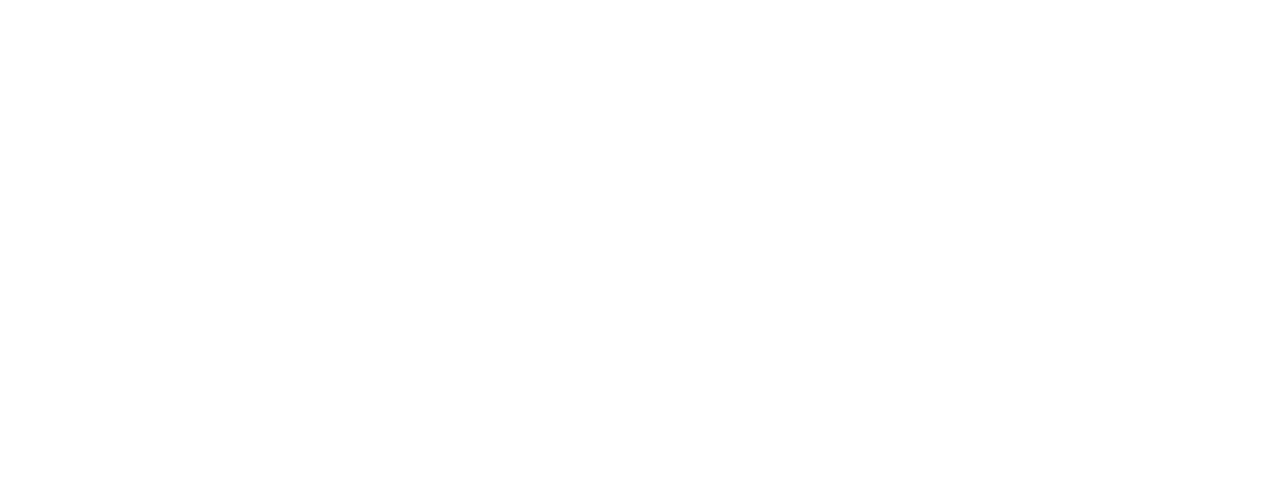
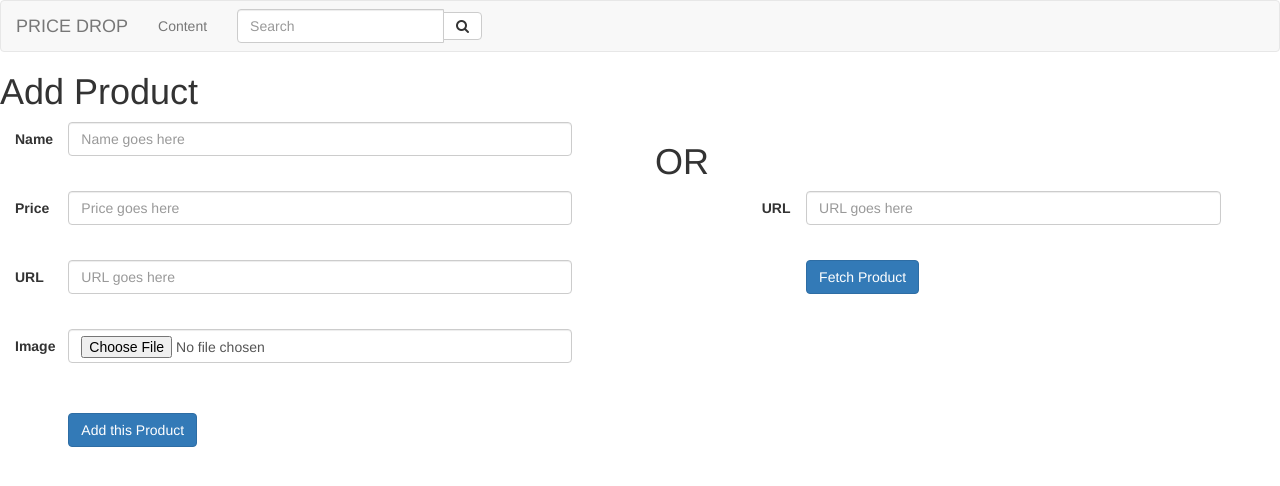
Before and after one commit to sourabhsmf/django_project, a Django app: page /product/add in a window 1280 px wide. Before the commit the part shown is empty. Shown: the top 486 px of the page. Run offline with Django 3.2, Linux system fonts and the light colour scheme; some libraries are stand-ins or nearby versions.

Commit message:
Implemeneted template inheritance and navbar

```diff
--- a/product/templates/product/add.html
+++ b/product/templates/product/add.html
@@ -1,5 +1,12 @@
 {% extends "./base.html" %}
-{% block content %}
+
+{% block addNav %}
+    <li><a href="#">Area-Chart</a></li>
+    <li><a href="#">Bar-Graph</a></li>
+    <li><a href="#">Pie-Chart</a></li>
+
+{% endblock %}
+{% block mainContent %}
     <h1>Add Product </h1>
         <div class="form-product-I col-sm-6">
             <form action="{% url 'product:add' %}" method="POST" id="form-add-product" class="form-horizontal">
--- a/product/templates/product/base.html
+++ b/product/templates/product/base.html
@@ -16,9 +16,12 @@
     </head>
 
     <body>
-        {% block navbarContent %}{% endblock %}
-        {% block mainContent%}
+        <!--Navbar-->
+        {% include "./navbar.html" %}
 
-        {% endblock  %}
+        <!--mainContent-->
+        {% block mainContent %}
+
+        {% endblock %}
     </body>
 </html>
--- a/product/templates/product/index.html
+++ b/product/templates/product/index.html
@@ -1,5 +1,7 @@
 {% extends "./base.html" %}
-{% block content %}
+
+{% block mainContent %}
+
 <h1 class="col-sm-5">Try out these stuff</h1>
     <div class="product-add col-sm-5 " style="text-align:right">
         <a href="{% url 'product:add' %}"><i class="fa fa-plus-circle" style="font-size:50px;color:cadetblue"></i></a>
--- a/product/templates/product/navbar.html
+++ b/product/templates/product/navbar.html
@@ -1,6 +1,3 @@
-{% extends "./base.html" %}
-{% block navbarContent %}
-
 <nav class="navbar navbar-default">
     <div class="container-fluid">
         <div class="navbar-header">
@@ -13,14 +10,23 @@
         </div>
         <div class="collapse navbar-collapse" id="mainNav">
             <ul class="nav navbar-nav">
-                <li class="active"><a href="#">Area-Chart</a></li>
-                <li><a href="#">Bar-Graph</a></li>
-                <li><a href="#">Pie-Chart</a></li>
+                {% if navbar %}
+                    {% for content in navbar %}
+                    <li><a href="#">{{ content }}</a></li>
+                    {% endfor %}
+                {% endif %}
+
             </ul>
+            <form class="navbar-form navbar-left" action="/action_page.php">
+                <div class="input-group">
+                  <input type="text" class="form-control" placeholder="Search" name="search">
+                  <div class="input-group-btn">
+                    <button class="btn btn-default" type="submit">
+                      <i class="fa fa-search"></i>
+                    </button>
+                  </div>
+                </div>
+            </form>
         </div>
     </div>
 </nav>
-
-{% endblock  %}
-{% block mainContent %}
-{% endblock %}
--- a/product/templates/product/view.html
+++ b/product/templates/product/view.html
@@ -1,4 +1,4 @@
-{% extends "./navbar.html" %}
+{% extends "./base.html" %}
 {% block mainContent %}
 
     <div class="container-fluid">
--- a/product/views.py
+++ b/product/views.py
@@ -5,7 +5,7 @@ from django.http import HttpResponseRedirect
 # Create your views here.
 
 def index(request):
-    context = {'products' : Product.objects.all()}
+    context = {'products' : Product.objects.all() , 'navbar' : {'Content' , 'Popular'}}
     return render(request, 'product/index.html' , context)
 
 def add(request):
@@ -18,13 +18,13 @@ def add(request):
             print(newProduct.id)
             return HttpResponseRedirect(redirect_to='view/' + str(newProduct.id))
         else:
-            return render(request, 'product/add.html', context={'form':form})
+            return render(request, 'product/add.html', context={'form':form , 'navbar' : {'Content'}})
     else:
-        return render(request, 'product/add.html')
+        return render(request, 'product/add.html' , context = {'navbar' : {'Content'}})
 
 
 def delete(request, productId):
     return render(request, 'product/delete.html' , {'product': get_object_or_404(klass=Product, id=productId)})
 
 def view(request, productId):
-    return render(request, 'product/view.html', {'product': get_object_or_404(klass=Product, id=productId)})
+    return render(request, 'product/view.html', context = {'product': get_object_or_404(klass=Product, id=productId) , 'navbar' : {'Area-Chart' , 'Pie-Chart' , 'Bar-Graph'}})
```
